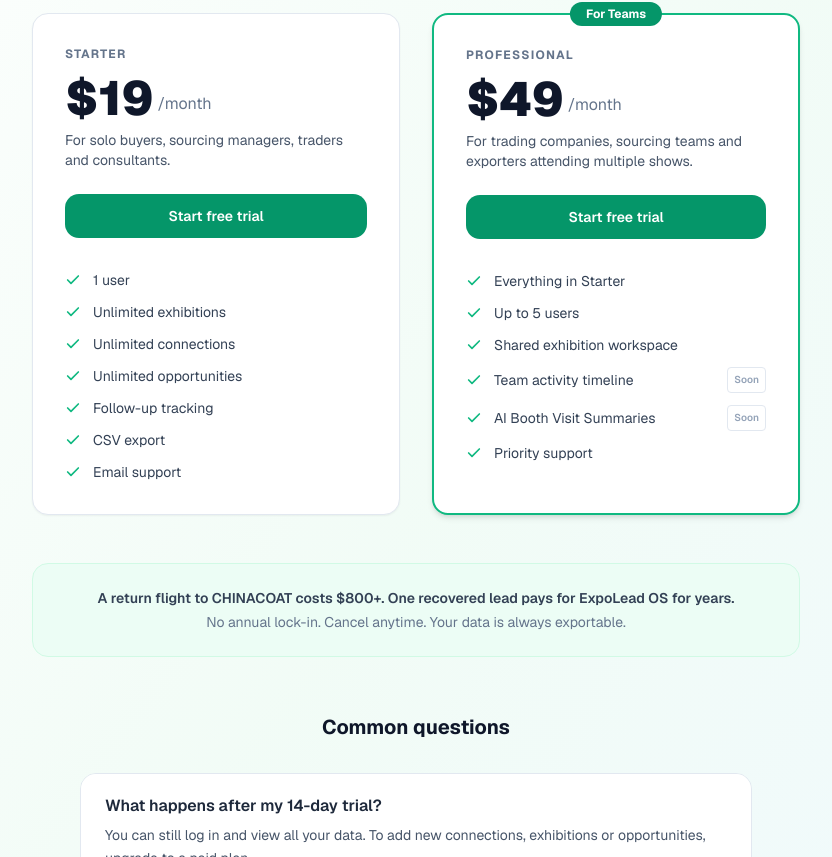
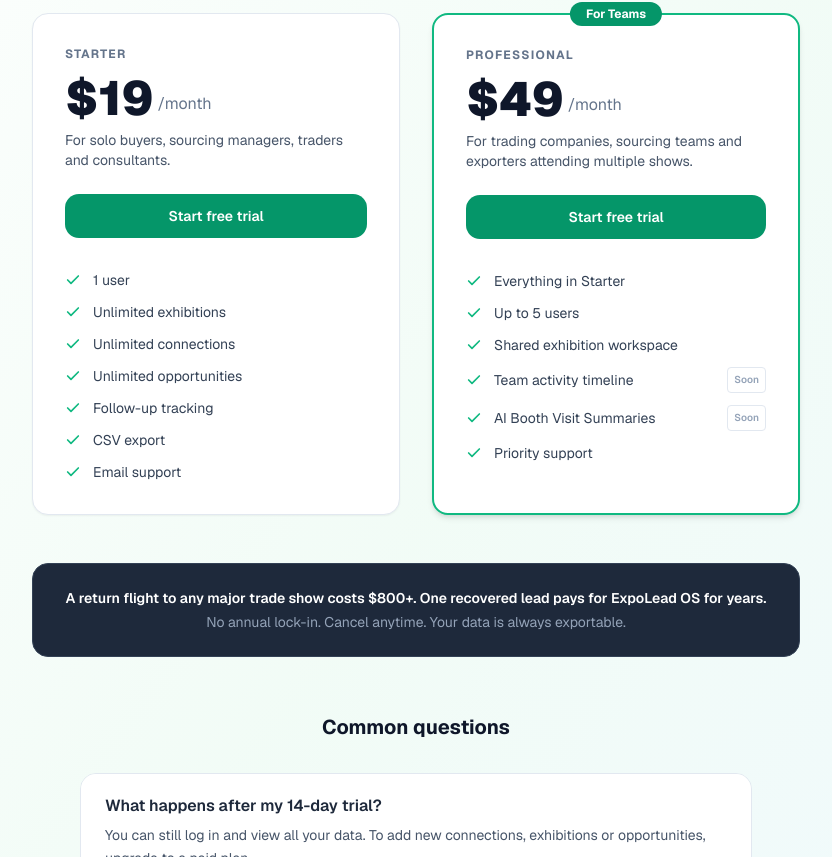
Before and after one commit to tradesoil-dev/expolead-os, a Next.js app: page /pricing in a window 1280 px wide. Shown: the part 335-1192 px from the top of the page, without its empty margins (224-1056 px from the left). Built offline with nearby package versions, Linux system fonts and the light colour scheme; no server answers.

Commit message:
Make pricing trust line generic, update card color to dark

```diff
--- a/app/pricing/page.tsx
+++ b/app/pricing/page.tsx
@@ -151,11 +151,11 @@
         </div>
 
         {/* TRUST LINE */}
-        <div className="mt-12 rounded-2xl bg-emerald-50 border border-emerald-100 px-8 py-6 text-center">
-          <p className="text-sm font-semibold text-slate-700">
-            A return flight to CHINACOAT costs $800+. One recovered lead pays for ExpoLead OS for years.
+        <div className="mt-12 rounded-2xl bg-slate-800 border border-slate-700 px-8 py-6 text-center">
+          <p className="text-sm font-semibold text-white">
+            A return flight to any major trade show costs $800+. One recovered lead pays for ExpoLead OS for years.
           </p>
-          <p className="mt-1 text-sm text-slate-500">
+          <p className="mt-1 text-sm text-slate-400">
             No annual lock-in. Cancel anytime. Your data is always exportable.
           </p>
         </div>
```
